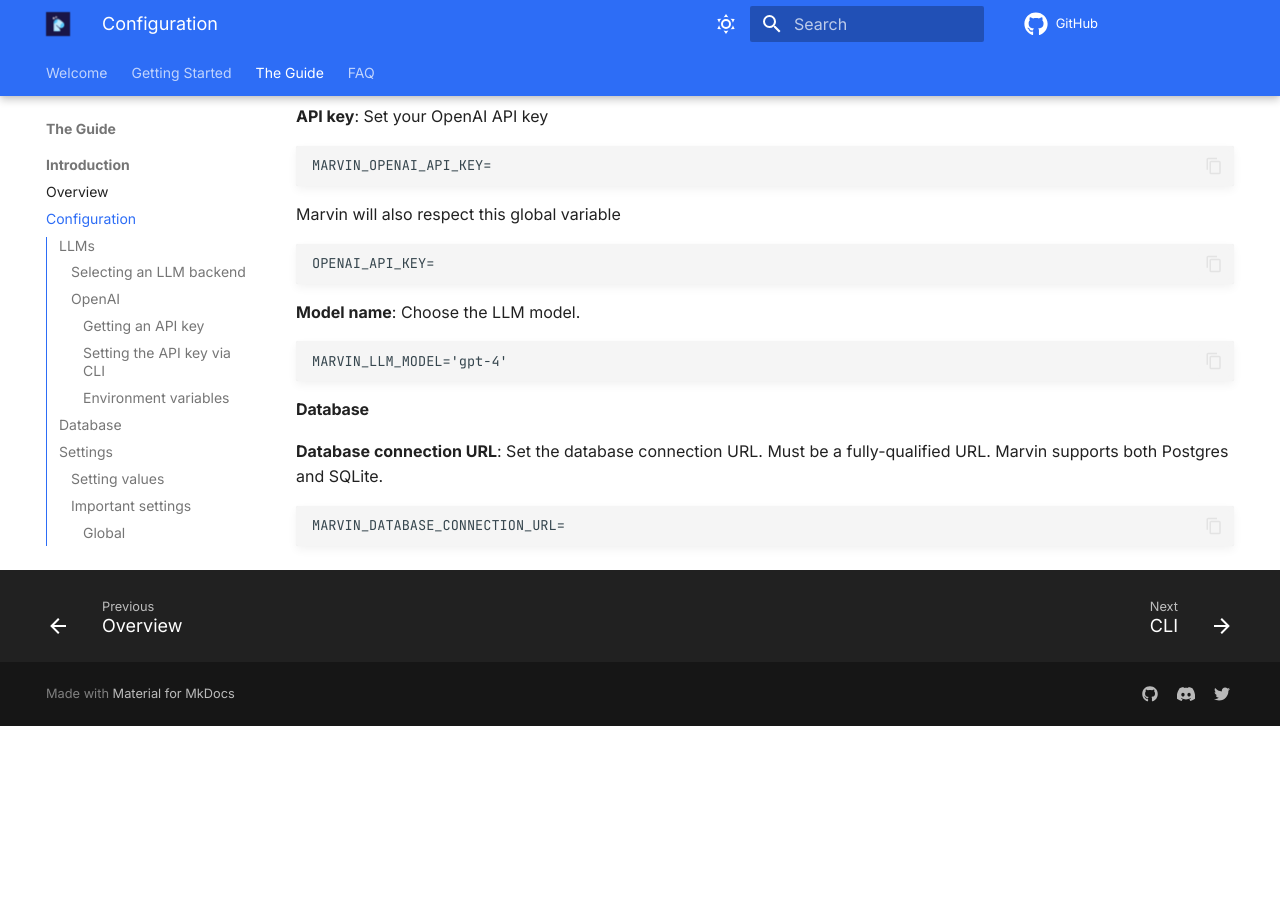
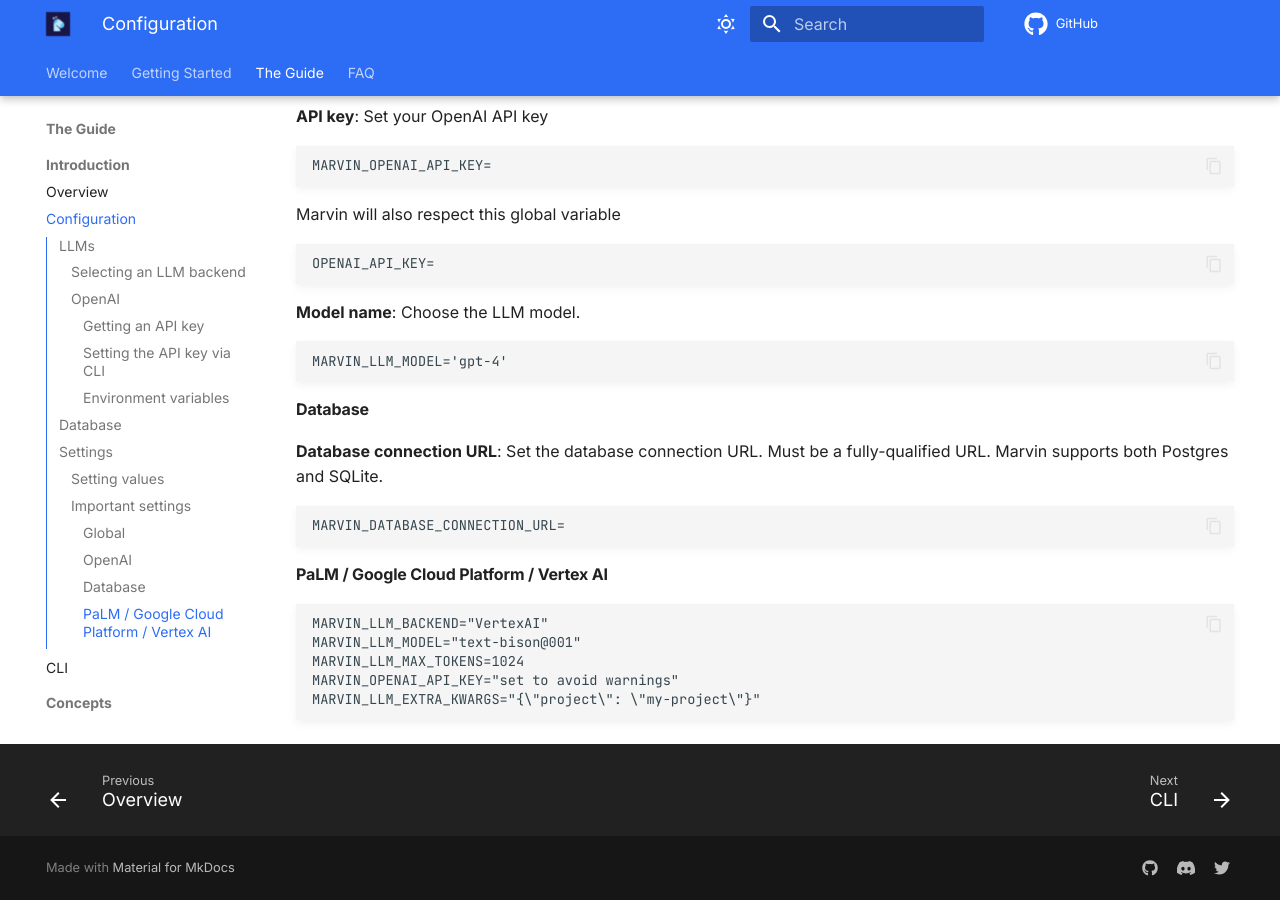
Before and after one commit to PrefectHQ/marvin, an MkDocs documentation site: the page built from docs/guide/introduction/configuration.md, in a window 1280 px wide and 900 px high, scrolled down 2922 px. Built offline with MkDocs 1.6.1 and Material for MkDocs 9.7.7, drawn with Linux system fonts in a browser that asks for light colours; comment, search, counter and statistics services are not loaded; before the commit the page ends 3648 px from its top, so only the background shows below that.

Commit message:
WIP continuing to add Vertex AI bot

````diff
--- a/docs/guide/introduction/configuration.md
+++ b/docs/guide/introduction/configuration.md
@@ -98,3 +98,13 @@
 ```
 MARVIN_DATABASE_CONNECTION_URL=
 ```
+
+#### PaLM / Google Cloud Platform / Vertex AI
+
+```
+MARVIN_LLM_BACKEND="VertexAI"
+MARVIN_LLM_MODEL="text-bison@001"
+MARVIN_LLM_MAX_TOKENS=1024
+MARVIN_OPENAI_API_KEY="set to avoid warnings"
+MARVIN_LLM_EXTRA_KWARGS="{\"project\": \"my-project\"}"
+```
--- a/pyproject.toml
+++ b/pyproject.toml
@@ -76,6 +76,7 @@
 postgres = ["asyncpg~=0.27.0"]
 chromadb = ["chromadb~=0.3.25"]
 pdf = ["pypdf~=3.7.0"]
+gcp = ["google-cloud-aiplatform>=1.25.0"]
 
 [project.urls]
 Code = "https://github.com/prefecthq/marvin"
````
Also changed, not shown: 2 other files.
